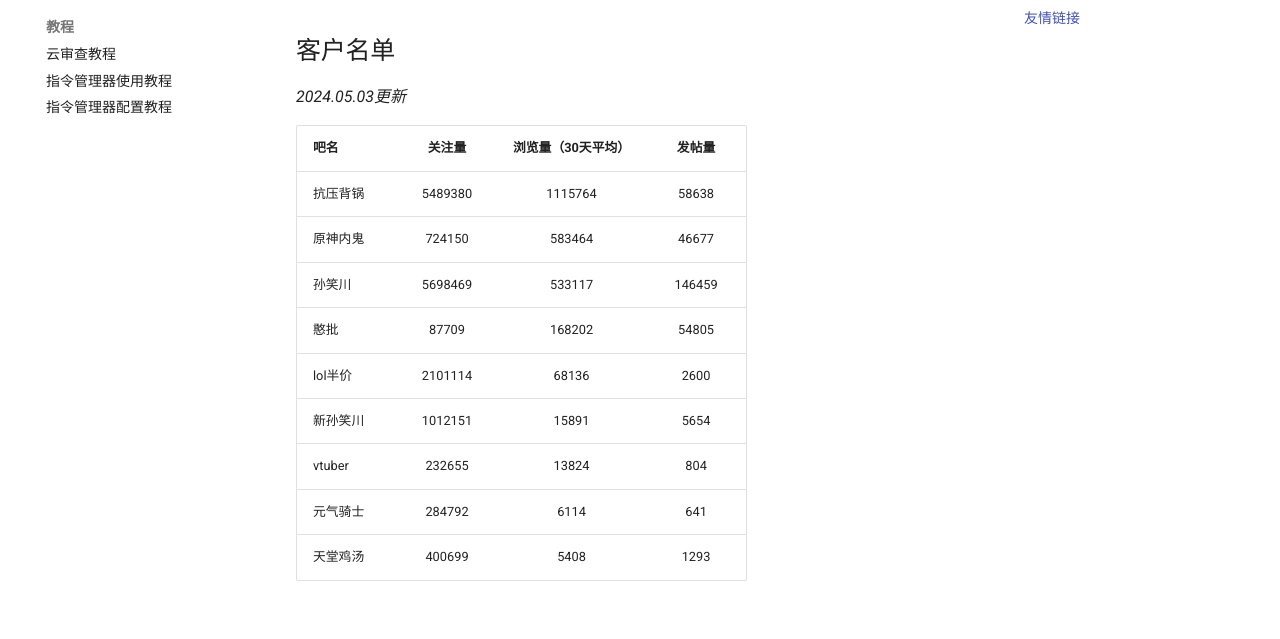
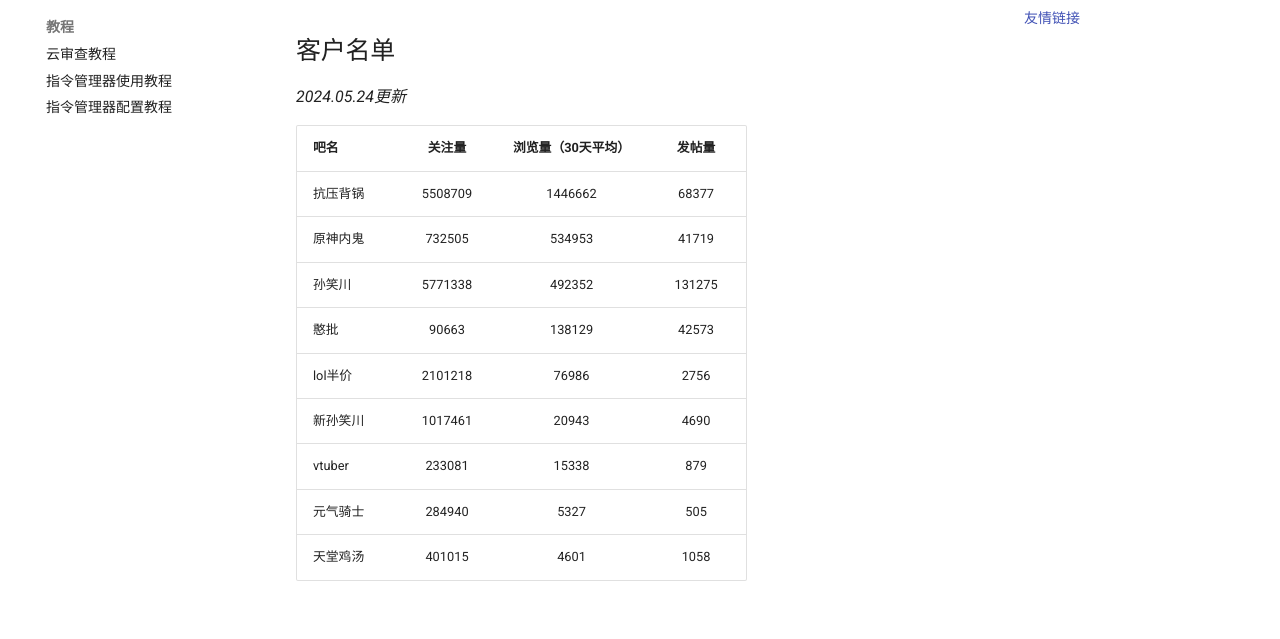
Before and after one commit to lumina37/aiotieba-reviewer, an MkDocs documentation site: the page built from docs/index.md, in a window 1280 px wide and 996 px high. Shown: the part 147-786 px from the top of the window. Built offline with MkDocs 1.6.1 and Material for MkDocs 9.7.7, drawn with Linux system fonts in a browser that asks for light colours; comment, search, counter and statistics services are not loaded.

Commit message:
chore: update examples

```diff
--- a/docs/index.md
+++ b/docs/index.md
@@ -1,18 +1,18 @@
 ## 客户名单
 
-*2024.05.03更新*
+*2024.05.24更新*
 
 | 吧名     | 关注量  | 浏览量（30天平均） | 发帖量 |
 | :------- | :-----: | :----------------: | :----: |
-| 抗压背锅 | 5489380 |      1115764       | 58638  |
-| 原神内鬼 | 724150  |       583464       | 46677  |
-| 孙笑川   | 5698469 |       533117       | 146459 |
-| 憨批     |  87709  |       168202       | 54805  |
-| lol半价  | 2101114 |       68136        |  2600  |
-| 新孙笑川 | 1012151 |       15891        |  5654  |
-| vtuber   | 232655  |       13824        |  804   |
-| 元气骑士 | 284792  |        6114        |  641   |
-| 天堂鸡汤 | 400699  |        5408        |  1293  |
+| 抗压背锅 | 5508709 |      1446662       | 68377  |
+| 原神内鬼 | 732505  |       534953       | 41719  |
+| 孙笑川   | 5771338 |       492352       | 131275 |
+| 憨批     |  90663  |       138129       | 42573  |
+| lol半价  | 2101218 |       76986        |  2756  |
+| 新孙笑川 | 1017461 |       20943        |  4690  |
+| vtuber   | 233081  |       15338        |  879   |
+| 元气骑士 | 284940  |        5327        |  505   |
+| 天堂鸡汤 | 401015  |        4601        |  1058  |
 
 ## 友情链接
 
```
Also changed, not shown: README.md (+10 -10 lines), 1 other file.
